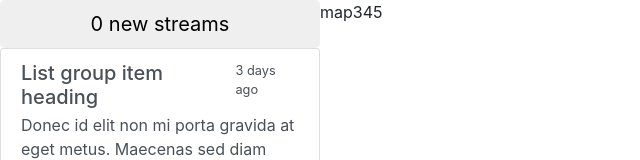
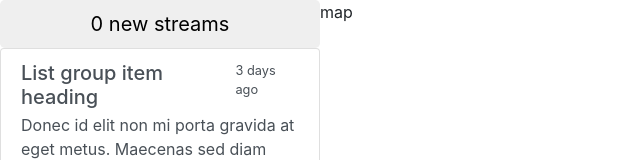
Before and after one commit to tjsantos/periscopin, a React app: page / in a window 1280 px wide. Shown: the top 160 px of the page, without its empty margins (0-640 px from the left). Built offline with nearby package versions, Linux system fonts and the light colour scheme.

Commit message:
proper sidebar scroll on desktop

```diff
--- a/app/src/App.css
+++ b/app/src/App.css
@@ -24,3 +24,7 @@
 .flex-auto {
     flex: auto;
 }
+
+.overflow-y-scroll {
+    overflow-y: scroll;
+}
--- a/app/src/App.js
+++ b/app/src/App.js
@@ -36,7 +36,7 @@ const Listing = () => {
   return (
     <div className="h-100 d-flex flex-column">
       <RefreshButton/>
-      <div className="flex-auto list-group">
+      <div className="list-group flex-auto overflow-y-scroll">
         { listItems }
       </div>
     </div>
@@ -44,19 +44,19 @@ const Listing = () => {
 };
 
 const GoogleMap = () => {
-  return <div>map345</div>;
+  return <div>map</div>;
 };
 
 const App = () => {
   console.log('rendering App 1');
 
   return (
-    <div className="App a">
+    <div className="App">
       <div className="row no-gutters h-100">
         <div className="col-sm-9 order-sm-2">
           <GoogleMap/>
         </div>
-        <div className="col-sm-3 order-sm-1">
+        <div className="col-sm-3 order-sm-1 h-100">
           <Listing/>
         </div>
       </div>
```
